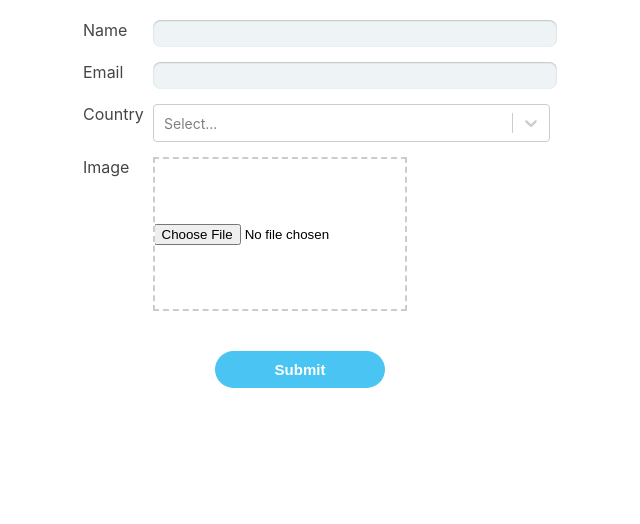
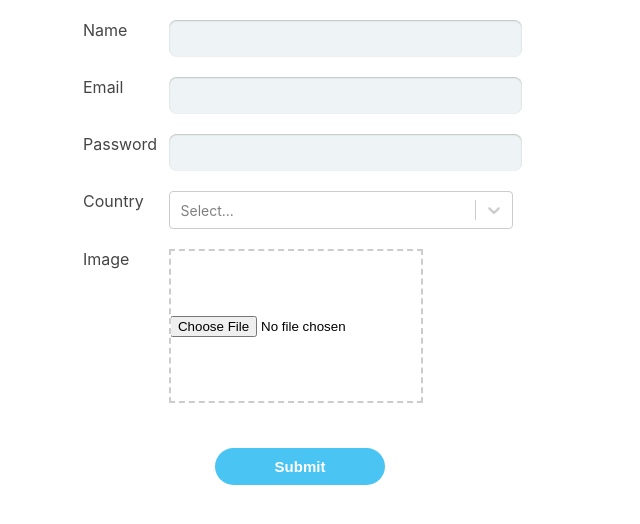
Before and after one commit to harpreet780/form_development, a React (Create React App) app: page / in a window 1280 px wide. Shown: the top 524 px of the page, without its empty margins (237-877 px from the left). Built offline with nearby package versions, Linux system fonts and the light colour scheme.

Commit message:
schema validation

```diff
--- a/package.json
+++ b/package.json
@@ -3,6 +3,7 @@
   "version": "0.1.0",
   "private": true,
   "dependencies": {
+    "@hookform/resolvers": "^2.8.8",
     "@testing-library/jest-dom": "^5.16.4",
     "@testing-library/react": "^12.1.4",
     "@testing-library/user-event": "^13.5.0",
@@ -11,7 +12,8 @@
     "react-hook-form": "^7.29.0",
     "react-scripts": "5.0.0",
     "react-select": "^5.3.0",
-    "web-vitals": "^2.1.4"
+    "web-vitals": "^2.1.4",
+    "yup": "^0.32.11"
   },
   "scripts": {
     "start": "react-scripts start",
--- a/src/App.css
+++ b/src/App.css
@@ -4,7 +4,7 @@
 }
 .form label{
   display: inline-block;
-  width:70px;
+  width:100px;
   font-style: normal;
   font-weight: 400;
   font-size: 16px;
@@ -34,7 +34,7 @@
   line-height: 17px;
   color: #666666;
   border:none;
-  padding:5px 10px;
+  padding:10px;
   outline:none;
 }
 .wraps{
@@ -70,8 +70,28 @@
   justify-content: center;
   overflow: hidden;
   border:2px dashed #ccc;
+  position: relative;
 }
+
 .uploadFile{
   opacity: 0;
   z-index: 999;
+  position: relative;
+  width: 100%;
+  height: 100%;
+  cursor: pointer;
 }
+.ImgBox{
+  position: absolute;
+}
+.validlabel{
+  width: 100%;
+}
+.validlabel p{
+  font-size: 14px;
+  line-height: 17px;
+  margin: 0;
+  color:#ed4242;
+  padding-top:5px;
+  user-select: none;
+}
--- a/src/components/Form/form.js
+++ b/src/components/Form/form.js
@@ -141,7 +141,7 @@ const Form = () => {
                         onChange={onChangePicture}
                         className={pictureFile ? "uploadFile" : ""}
                     />
-                    <img src={pictureFile} />
+                    <img src={pictureFile} className="ImgBox" />
                 </div>
             </div>
             <div className='Btn'>
--- a/src/components/UserForm_Form/useForm.js
+++ b/src/components/UserForm_Form/useForm.js
@@ -1,35 +1,55 @@
 import React, { useState } from 'react';
-import { useForm , Controller } from "react-hook-form";
-import Select from 'react-select'
+import { useForm, Controller } from "react-hook-form";
+import Select from 'react-select';
+import * as Yup from "yup";
+import { yupResolver } from '@hookform/resolvers/yup';
+
+
+const validationSchema = Yup.object({
+    name: Yup.string().required("Please enter name*"),
+    email: Yup.string().email().required("Please enter email*"),
+    password: Yup.string().required('Please Enter your password*').matches( /^(?=.*\d)(?=.*[@$!%*#?&])[A-Za-z\d@$!%*#?&]{8,}$/,
+      "Must Contain 8 Characters and one special case Character & no."),
+    country: Yup.object({
+        label: Yup.string(),
+        value: Yup.string().required("Please select country")
+    })
+});
+
 const UserForm = () => {
     const [pictureFile, setPictureFile] = useState(null);
-    const { handleSubmit, register ,control} = useForm({
+    const { handleSubmit, register, control, formState: { errors } } = useForm({
         defaultValues: {
             name: '',
             email: '',
-            country: '',
+            password:'',
+            country: {value:'',label:'', message: '' },
             picture: '',
-        }
+        },
+        resolver: yupResolver(validationSchema)
     });
     const onChangePicture = (e) => {
         const imageFile = e.target.files[0];
         const imageUrl = URL.createObjectURL(imageFile);
         setPictureFile(imageUrl)
     }
-    const registerData = (data) => {
-        console.log(data)
-        console.log(data.file);
+    const registerData = (e) => {
+        console.log({ ...e, picture: pictureFile });
+        e.target.reset();
+
     }
     const options = [
         { value: 'America', label: 'America' },
         { value: 'Canada', label: 'Canada' },
         { value: 'India', label: 'India' }
     ]
+  console.log(errors,"error");
 
     return (
-        <form className='form' onSubmit={handleSubmit(registerData)}>
+        <form className='form' onSubmit={handleSubmit(registerData)} >
             <div className='wraps'>
                 <label>Name</label>
+                <div className='validlabel'>
                     <input
                         type="text"
                         id="name"
@@ -37,18 +57,36 @@ const UserForm = () => {
                         className='input'
                         {...register("name")}
                     />
+                    <p>{errors.name?.message}</p>
+                </div>
             </div>
             <div className='wraps'>
                 <label>Email</label>
+                <div className='validlabel'>
                     <input
                         type="email"
                         id="email"
                         name="email"
                         {...register("email")}
                         className='input' />
+                    <p>{errors.email?.message}</p>
+                </div>
+            </div>
+            <div className='wraps'>
+                <label>Password</label>
+                <div className='validlabel'>
+                    <input
+                        type="password"
+                        id="password"
+                        name="password"
+                        {...register("password")}
+                        className='input' />
+                    <p>{errors.password?.message}</p>
+                </div>
             </div>
             <div className='wraps'>
                 <label>Country</label>
+                <div className='validlabel'>
                     <Controller
                         control={control}
                         name="country"
@@ -61,9 +99,12 @@ const UserForm = () => {
                             />
                         )}
                     />
+                    <p>{errors?.country?.value?.message}</p>
+                </div>
             </div>
             <div className='wraps'>
                 <label>Image</label>
+                <div className='validlabel'>
                     <div className="selectFile">
                         <input
                             id="picture"
@@ -71,10 +112,11 @@ const UserForm = () => {
                             name="picture"
                             accept="image/*"
                             onChange={onChangePicture}
-                        // {...register("picture")}
                             className={pictureFile ? "uploadFile" : ""}
                         />
-                    <img src={pictureFile} />
+                        <img src={pictureFile} className="ImgBox" />
+                    </div>
+                    <p>{errors.picture?.message}</p>
                 </div>
             </div>
             <div className='Btn'>
@@ -83,7 +125,7 @@ const UserForm = () => {
                     className='submitBtn'
                 >Submit</button>
             </div>
-        </form>
+        </form >
     );
 };
 
```
Also changed, not shown: 1 other file (tests, documents, lock files or other folders). Lines whose indentation alone changed are shown as unchanged.
